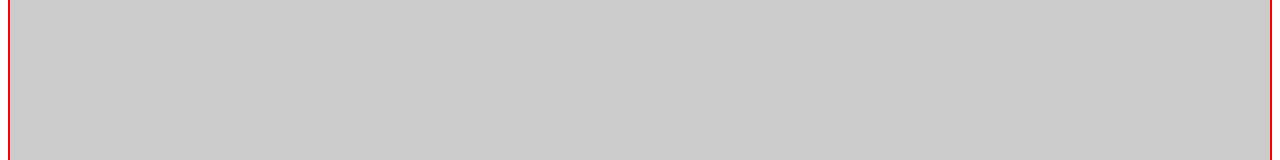
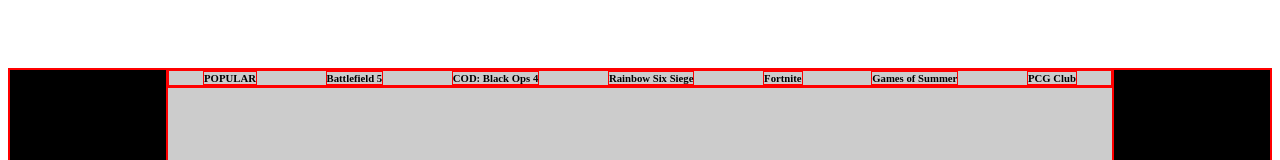
Before and after one commit to cbutton01/website-clone-5-25, an Angular app: page / in a window 1280 px wide. Shown: the part 183-343 px from the top of the page. Built offline with nearby package versions, Linux system fonts and the light colour scheme.

Commit message:
add more content to body

```diff
--- a/src/app/app.component.css
+++ b/src/app/app.component.css
@@ -27,7 +27,10 @@
 }
 
 .body-container {
+  margin-top: 10%;
+  background-color: black;
   display: grid;
+  grid-template-columns: 1fr 75% 1fr;
 }
 
 .main-body {
--- a/src/app/app.component.html
+++ b/src/app/app.component.html
@@ -29,7 +29,22 @@
   </select></label></h6>
 </div>
 <div class="body-container">
+  <div class="empty">
+  </div>
   <div class="main-body">
+    <div class="nav-bar">
+      <h6>POPULAR</h6>
+      <h6>Battlefield 5</h6>
+      <h6>COD: Black Ops 4</h6>
+      <h6>Rainbow Six Siege</h6>
+      <h6>Fortnite</h6>
+      <h6>Games of Summer</h6>
+      <h6>PCG Club</h6>
+    </div>
+    <div class="grid">
 
+    </div>
+  </div>
+  <div class="empty">
   </div>
 </div>
```
